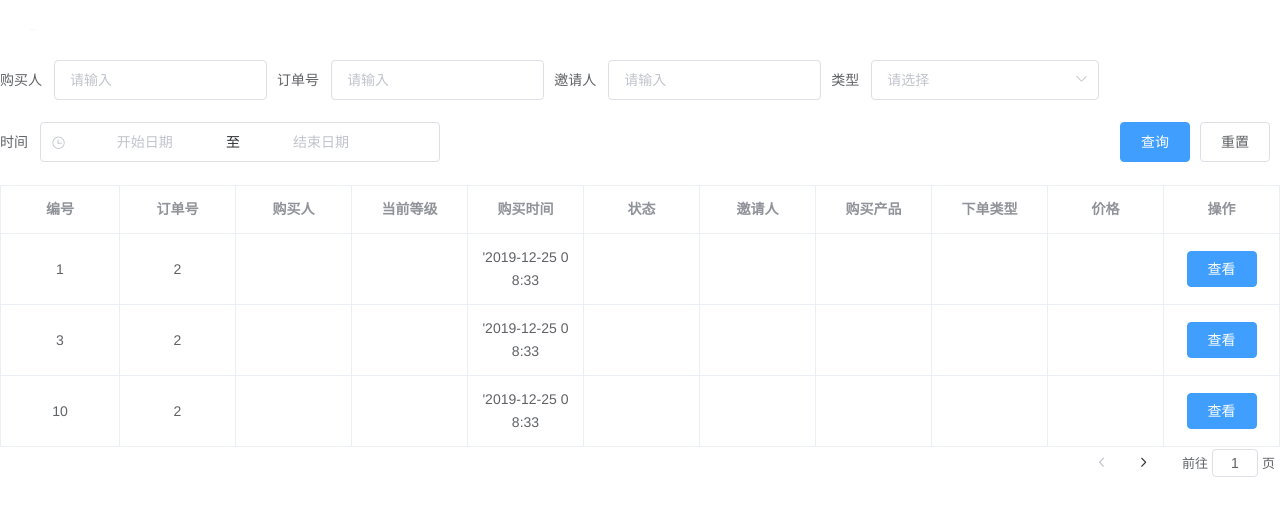
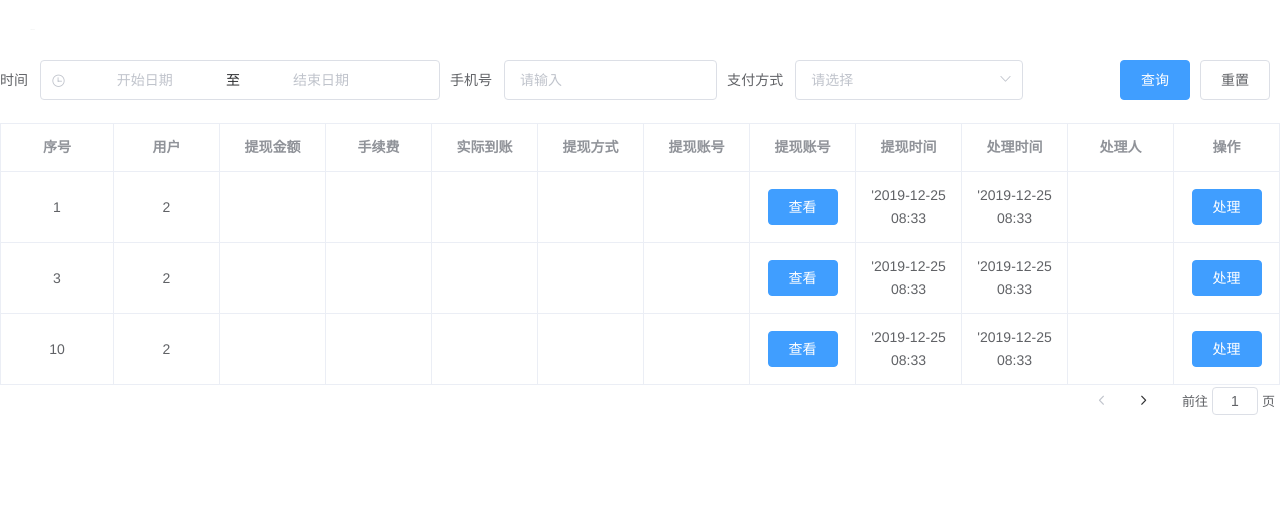
Before and after one commit to backfood/vue, a Vue app: page / in a window 1280 px wide. Shown: the top 516 px of the page. Built offline with nearby package versions, Linux system fonts and the light colour scheme.

Commit message:
feature 提现管理

```diff
--- /dev/null
+++ b/src/views/w-withdraw-manger/index.vue
@@ -0,0 +1,272 @@
+<template>
+  <div class="app-container">
+    <el-row>
+      <el-col :span="24">
+        <el-form :inline="true" ref="logSearch" :model="form">
+          <el-form-item label="时间">
+            <el-date-picker
+              v-model="date"
+              type="datetimerange"
+              value-format="yyyy-MM-dd"
+              range-separator="至"
+              start-placeholder="开始日期"
+              end-placeholder="结束日期"
+            ></el-date-picker>
+          </el-form-item>
+          <el-form-item label="手机号">
+            <el-input v-model="form.userId" placeholder="请输入"></el-input>
+          </el-form-item>
+          <el-form-item label="支付方式">
+            <el-select clearable v-model="form.coinId" placeholder="请选择">
+              <el-option
+                :key="key"
+                :label="key"
+                v-for="(key, value) of type"
+                :value="value"
+              ></el-option>
+            </el-select>
+          </el-form-item>
+
+          <el-form-item style="float: right">
+            <el-button type="primary" @click="search" :loading="btnload"
+              >查询</el-button
+            >
+            <el-button @click="clear">重置</el-button>
+          </el-form-item>
+        </el-form>
+      </el-col>
+    </el-row>
+    <el-row>
+      <el-col :span="24">
+        <el-table :data="tableData" border>
+          <el-table-column
+            prop="userId"
+            label="序号"
+            align="center"
+          ></el-table-column>
+          <el-table-column
+            prop="account"
+            label="用户"
+            align="center"
+          ></el-table-column>
+          <el-table-column
+            prop="coinSymbol"
+            label="提现金额"
+            align="center"
+          ></el-table-column>
+          <el-table-column
+            prop="amount"
+            label="手续费"
+            align="center"
+          ></el-table-column
+          ><el-table-column
+            prop="amount"
+            label="实际到账"
+            align="center"
+          ></el-table-column
+          ><el-table-column
+            prop="amount"
+            label="提现方式"
+            align="center"
+          ></el-table-column>
+          <el-table-column
+            prop="amount"
+            label="提现账号"
+            align="center"
+          ></el-table-column
+          ><el-table-column prop="amount" label="提现账号" align="center">
+            <template slot-scope="scoped">
+              <el-button
+                type="primary"
+                @click="viewin(scoped.row)"
+                size="medium"
+                >查看</el-button
+              >
+            </template>
+          </el-table-column>
+
+          <el-table-column
+            prop="createTime"
+            label="提现时间"
+            :formatter="handleTime"
+            align="center"
+          ></el-table-column
+          ><el-table-column
+            prop="createTime"
+            label="处理时间"
+            :formatter="handleTime"
+            align="center"
+          ></el-table-column>
+          <el-table-column
+            prop="createTime"
+            label="处理人"
+            align="center"
+          ></el-table-column>
+          <el-table-column label="操作" align="center">
+            <template slot-scope="scope">
+              <el-button size="medium" type="primary" @click="option(scope.row)"
+                >处理</el-button
+              >
+            </template>
+          </el-table-column>
+        </el-table>
+      </el-col>
+    </el-row>
+    <br />
+    <el-row>
+      <el-col :span="24">
+        <el-pagination
+          @current-change="handleCurrentChange"
+          :current-page="meta.requestedPage"
+          :page-size="10"
+          layout="total, prev, pager, next, jumper"
+          :total="meta.totalCount"
+          style="float: right"
+        ></el-pagination>
+      </el-col>
+    </el-row>
+    <el-dialog title="提现方式详情" :visible.sync="dialogViewin" width="30%">
+      <div>
+        <p>
+          <span>开户行：</span><span>{{ viewinDetails.bank }}</span>
+        </p>
+        <p v-show="viewinDetails.alipay">支付宝</p>
+        <p>
+          <span>账户名：</span><span>{{ viewinDetails.bank }}</span>
+        </p>
+        <p>
+          <span>账号：</span><span>{{ viewinDetails.bank }}</span>
+        </p>
+        <p>
+          <span>开户地址：</span><span>{{ viewinDetails.bank }}</span>
+        </p>
+      </div>
+      <span slot="footer" class="dialog-footer">
+        <el-button @click="dialogViewin = false" type="primary">确认</el-button>
+      </span>
+    </el-dialog> <el-dialog title="转账提示" :visible.sync="dialogOption" width="30%">
+      <div>
+       <el-input v-model="tips" placeholder="请输入内容"></el-input>
+      </div>
+      <span slot="footer" class="dialog-footer">
+        <el-button @click="dialogOption = false" >取消</el-button>
+        <el-button @click="submitOption" type="primary">确认</el-button>
+      </span>
+    </el-dialog>
+  </div>
+</template>
+
+<script>
+// import { mixin } from "@/utils/mix";
+// import { getInjectWaterRecord, getCoinList2 } from "@/api/finance";
+import dayjs from "dayjs";
+export default {
+  name: "order-details",
+  // mixins: [mixin],
+  data() {
+    return {
+      date: [],
+      form: {},
+      btnload: false,
+      meta: {},
+      tableData: [
+        {
+          userId: "1",
+          account: "2",
+        },
+        {
+          userId: "3",
+          account: "2",
+        },
+        {
+          userId: "10",
+          account: "2",
+        },
+      ],
+      type: {
+        new: "银行卡",
+        old: "支付宝",
+        all: "",
+      },
+      dialogViewin: false,
+      viewinDetails: {
+        bank: "农业银行",
+        account: "农业银行",
+        name: "农业银行",
+        site: "农业银行",
+        alipay: true,
+      },
+      dialogOption:false,
+      tips:""
+    };
+  },
+
+  computed: {
+    param() {
+      return this.checkNull({
+        ...this.form,
+        startDate: this.date ? this.date[0] : null,
+        endDate: this.date ? this.date[1] : null,
+      });
+    },
+  },
+  created() {
+    // this.init();
+    // getCoinList2().then((res) => {
+    //   this.coins = res.data;
+    // });
+  },
+  methods: {
+    search() {
+      this.param.page = 1;
+      this.init(this.param);
+    },
+    clear() {
+      this.form = {};
+      this.date = [];
+    },
+    viewin(e) {
+     this.viewinDetails=e
+     this.dialogViewin=true
+    },
+    option(e){
+        console.log(e)
+        this.dialogOption=true
+
+    },
+    submitOption(){
+        console.log(this.tips)
+        this.dialogOption=false
+    },
+    handleCurrentChange(v) {
+      this.param.page = v;
+      this.init(this.param);
+    },
+    init(param = {}) {
+      this.btnload = true;
+      getInjectWaterRecord(param).then((res) => {
+        this.tableData = res.data.items.map((e) => {
+          let goods = e.goods;
+          if (goods.length > 15) {
+            goods = goods.slice(1, 15).concat("...");
+          }
+          return {
+            ...e,
+            goods,
+            price: "￥" + e.price,
+          };
+        });
+        this.meta = res.data.meta;
+        this.btnload = false;
+      });
+    },
+    handleTime(row, column, cellValue, index) {
+      // console.log(cellValue);
+      return dayjs(cellValue).format("'YYYY-MM-DD HH:mm");
+    },
+  },
+};
+</script>
+
+<style>
+</style>
```
Also changed, not shown: src/router/index.js (+4 -3 lines), src/views/w-order-recode-m/index.vue (renamed from src/views/order-recode-m/index.vue), src/views/w-order-recode-m/order-details.vue (renamed from src/views/order-recode-m/order-details.vue).
